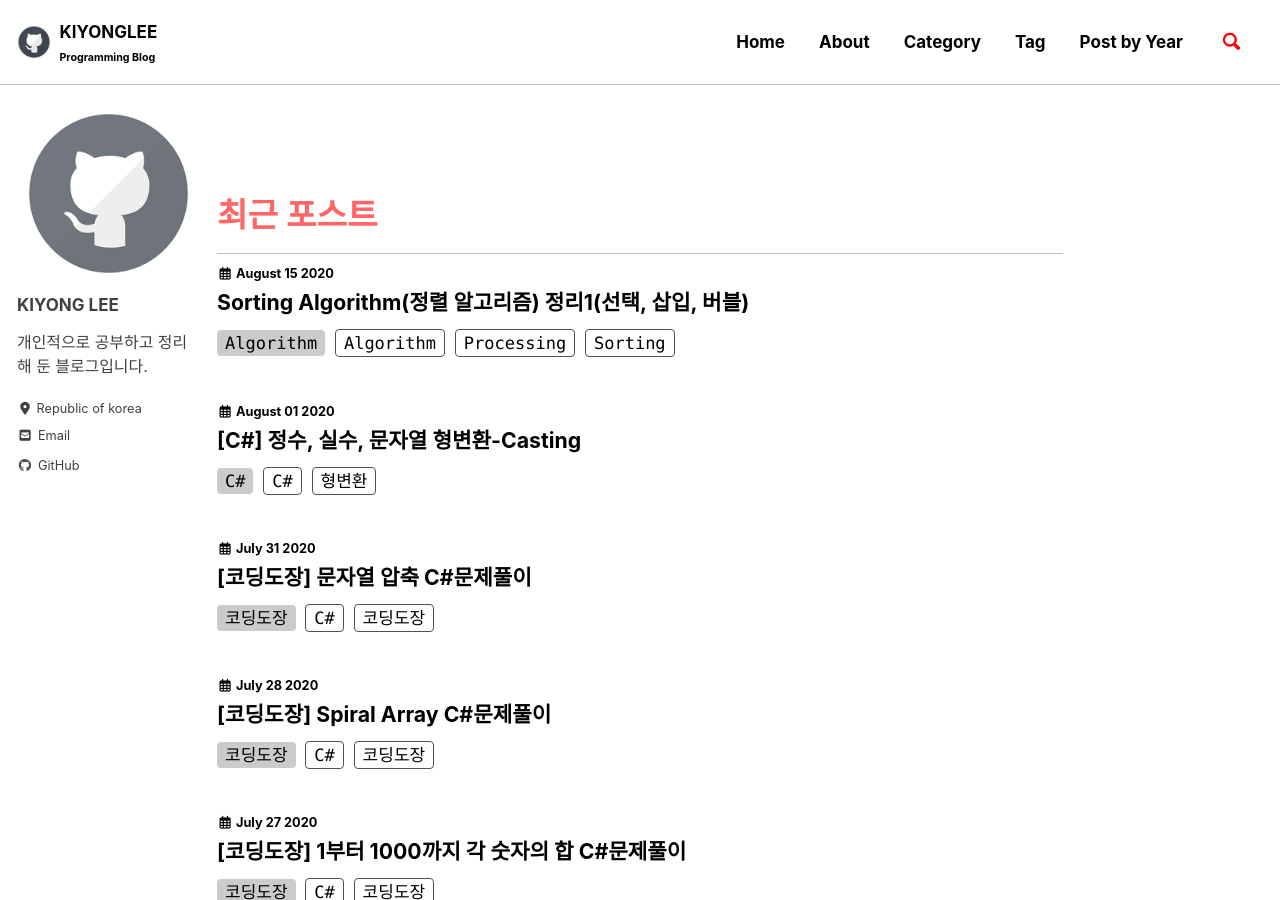
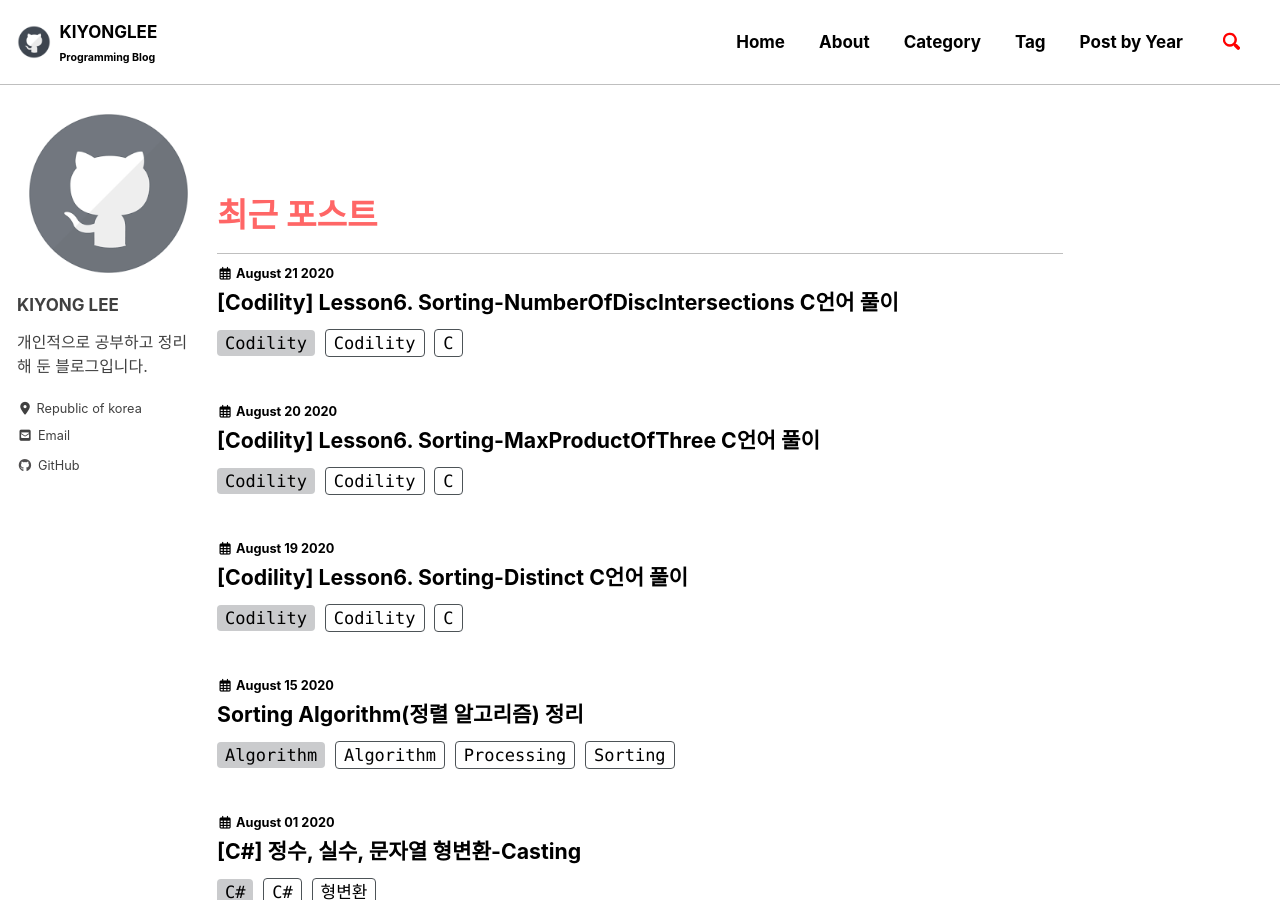
Before and after one commit to kiyongpro/kiyongpro.github.io, a Jekyll site: the page built from index.html, in a window 1280 px wide and 900 px high. Built offline with Jekyll 4.4.1, drawn with Linux system fonts in a browser that asks for light colours; cached includes are drawn as plain includes; nearby versions of some CDN libraries; some web fonts are replaced; the list of posts is cut into pages by our own code; part of the change alters nothing that is shown.

Commit message:
post: Codility

```diff
--- a/_posts/Algorithm/2020-08-15-Sorting.md
+++ b/_posts/Algorithm/2020-08-15-Sorting.md
@@ -1,5 +1,5 @@
 ---
-title:  "Sorting Algorithm(정렬 알고리즘) 정리1(선택, 삽입, 버블)"
+title:  "Sorting Algorithm(정렬 알고리즘) 정리"
 
 categories:
   - Algorithm
@@ -10,7 +10,7 @@ toc: true
 toc_sticky: true
 
 date: 2020-08-15
-last_modified_at:
+last_modified_at: 2020-08-20
 ---
 
 {: .notice--warning}
--- /dev/null
+++ b/_posts/Study/Codility/lessons6-Sorting/2020-08-19-Distinct.md
@@ -0,0 +1,93 @@
+---
+title:  "[Codility] Lesson6. Sorting-Distinct C언어 풀이"
+
+categories:
+  - Codility
+tags:
+  - [Codility, C]
+
+toc: false
+toc_sticky: false
+
+date: 2020-08-19
+last_modified_at:
+---
+# Lessons6 Sorting(정렬)
+---
+정렬은 데이터를 일정한 순서로 배열하는 과정이다. 대체로 원소의 값에 따라 정렬하게 되는데, 원소에는 숫자, 단어 등이 포함된다.
+
+예를 들어, 학생들을 정렬하기 위한 원소로는 그들의 키, 이름, 생년월일을 가질 수 있으며, 시민들의 수에 따라 도시를 정렬 할 수 있다. 가장 많이 사용되는 순서는 숫자와 문자 순이다.
+
+정렬 알고리즘은 여러 가지가 있으며, 시간 복잡성과 메모리 사용 측면에서 상당한 차이가 존재한다.
+
+<br>
+
+# 1. 문제
+---
+길이가 N인 배열 A가 주어졌을 때, **중복되지 않는 원소의 개수를 구하는 문제**
+
+>예제
+A[0] = 2  A[1] = 1  A[2] = 1
+A[3] = 2  A[4] = 3  A[5] = 1
+
+1, 2, 3이 존재하므로 `3`을 반환해준다.
+
+<br>
+
+# 2. 정답
+## 첫번째 - 100점
+>O(N*log(N)) or O(N)
+
+{% highlight c linenos %}
+void swap(int* data, int index1, int index2)
+{
+    int temp = data[index1];
+    data[index1] = data[index2];
+    data[index2] = temp;
+}
+
+void quickSort(int* data, int left, int right)
+{
+    int pivotValue = data[(left + right) / 2];
+    int i = left;
+    int j = right;
+
+    while (i <= j)
+    {
+        while (data[i] < pivotValue) i++;
+        while (data[j] > pivotValue) j--;
+        if (i <= j)
+        {
+            swap(data, i, j);
+            i++;
+            j--;
+        }
+    }
+    if (left < j)
+        quickSort(data, left, j);
+    if (right > i)
+        quickSort(data, i, right);
+}
+
+int solution(int A[], int N) {
+    if(N == 0) return 0;
+
+    int count = 1;
+
+    quickSort(A, 0, N-1);
+
+    for(int i = 1; i < N; i++){
+        if(A[i] == A[i-1])
+            continue;
+        count++;
+    }
+
+    return count;
+}
+{% endhighlight %}
+
+퀵 정렬(Quick Sort)를 사용해서 A를 정렬한 뒤 중복되지 않는 원소의 합을 반환해 주었다.
+
+<br>
+
+[맨 위로 이동하기](#){: .btn .btn--primary }{: .align-right}
--- /dev/null
+++ b/_posts/Study/Codility/lessons6-Sorting/2020-08-20-MaxProductOfThree.md
@@ -0,0 +1,91 @@
+---
+title:  "[Codility] Lesson6. Sorting-MaxProductOfThree C언어 풀이"
+
+categories:
+  - Codility
+tags:
+  - [Codility, C]
+
+toc: false
+toc_sticky: false
+
+date: 2020-08-20
+last_modified_at:
+---
+# 1. 문제
+---
+길이가 N인 배열 A가 주어졌을 때, **3개의 원소를 곱해서 가장 큰 수를 반환하는 문제**
+
+>예제
+A[0] = -3
+A[1] = 1
+A[2] = 2
+A[3] = -2
+A[4] = 5
+A[5] = 6
+
+- (0, 1, 2) : -3 * 1 * 2 = -6
+- (1, 2, 4) : 1 * 2 * 5 = 10
+- (2, 4, 5) : 2 * 5 * 6 = 60
+
+3개의 곱중 가장 큰 `60`을 반환해 준다.
+
+<br>
+
+# 2. 정답
+## 첫번째 - 100점
+>O(N * log(N))
+
+{% highlight c linenos %}
+void swap(int* data, int index1, int index2)
+{
+    int temp = data[index1];
+    data[index1] = data[index2];
+    data[index2] = temp;
+}
+
+void quickSort(int* data, int left, int right)
+{
+    int pivotValue = data[(left + right) / 2];
+    int i = left;
+    int j = right;
+
+    while (i <= j)
+    {
+        while (data[i] < pivotValue) i++;
+        while (data[j] > pivotValue) j--;
+        if (i <= j)
+        {
+            swap(data, i, j);
+            i++;
+            j--;
+        }
+    }
+    if (left < j)
+        quickSort(data, left, j);
+    if (right > i)
+        quickSort(data, i, right);
+}
+int solution(int A[], int N) {
+
+    quickSort(A, 0, N-1);
+
+    int frontMul = A[0] * A[1] * A[N-1];
+    int rearMul = A[N-1] * A[N-2] * A[N-3];
+
+    return frontMul > rearMul ? frontMul : rearMul;
+}
+{% endhighlight %}
+
+오름차순 정렬이 되어 있다고 가정 할 시, 가장 큰수가 나오는 방법은 2가지가 있다.
+
+1. 가장 큰 3개의 수의 곱
+2. 가장 작은 2개의 수와 가장 큰 1개의 수의 곱
+
+원소에 음수가 포함 되어있지 않다면 1번이 확실하지만 음수가 포함 되어 있으므로 2번의 과정도 확인 하여야 한다.
+
+퀵 정렬(Quick Sort)를 사용해서 A를 정렬한 뒤, 1번과 2번의 수를 비교하여 가장 큰 수를 반환해 준다.
+
+<br>
+
+[맨 위로 이동하기](#){: .btn .btn--primary }{: .align-right}
--- /dev/null
+++ b/_posts/Study/Codility/lessons6-Sorting/2020-08-21-NumberOfDiscIntersections.md
@@ -0,0 +1,165 @@
+---
+title:  "[Codility] Lesson6. Sorting-NumberOfDiscIntersections C언어 풀이"
+
+categories:
+  - Codility
+tags:
+  - [Codility, C]
+
+toc: false
+toc_sticky: false
+
+date: 2020-08-21
+last_modified_at:
+---
+# 1. 문제
+---
+원의 중심이 (K, 0) 이고, 반지름이 A[k]인 원 N개가 주어 졌을 때, **겹치는 원의 개수를 반환하는 문제이다.**
+
+>예제
+A[0] = 1
+A[1] = 5
+A[2] = 2
+A[3] = 1
+A[4] = 4
+A[5] = 0
+
+이런 모양의 그림이 나오게 된다.
+![1](https://user-images.githubusercontent.com/33146320/90871467-17cc6880-e3d6-11ea-939f-a6c83d20b2c8.png){: width="300" height="150"}
+
+<details>
+<summary>이미지 해설 접기/펼치기</summary>
+<div markdown="1">
+
+## K = 0 일 때 (기준 빨간색, 겹치는 원 파란색)
+![2](https://user-images.githubusercontent.com/33146320/90871470-1a2ec280-e3d6-11ea-8599-dafd8fb567c0.png){: width="300" height="150"}
+겹치는 원의 숫자가 3개이다. k = 0은 제외 시킨다.
+
+## k = 1 일 때
+![3](https://user-images.githubusercontent.com/33146320/90871474-1ac75900-e3d6-11ea-9b8f-153f7990f08a.png){: width="300" height="150"}
+겹치는 원의 숫자가 4개이다. 3 + 4 = 7
+
+## k = 2 일 때
+![4](https://user-images.githubusercontent.com/33146320/90871476-1b5fef80-e3d6-11ea-9c79-4f7b38083560.png){: width="300" height="150"}
+겹치는 원의 숫자가 2개이다. 7 + 2 = 9
+
+## k = 3 일 때
+![5](https://user-images.githubusercontent.com/33146320/90871483-1d29b300-e3d6-11ea-97e4-b4d61d7faf99.png){: width="300" height="150"}
+겹치는 원의 숫자가 1개이다. 9 + 1 = 10
+
+## k = 4 일 때
+![6](https://user-images.githubusercontent.com/33146320/90871495-21ee6700-e3d6-11ea-823a-b309c73addf4.png){: width="300" height="150"}
+겹치는 원의 숫자가 1개이다. 10 + 1 = 11
+
+## k = 5 일 때
+![7](https://user-images.githubusercontent.com/33146320/90871513-287cde80-e3d6-11ea-9e38-0076989a94dc.png){: width="300" height="150"}
+겹치는 원의 숫자가 0개이다. 답은 `11`이 된다.
+
+</div>
+</details>
+<br>
+
+# 2. 정답
+## 첫번째 - 100점
+>O(N*log(N)) or O(N)
+
+{% highlight c linenos %}
+void swap(int* data, int index1, int index2)
+{
+    int temp = data[index1];
+    data[index1] = data[index2];
+    data[index2] = temp;
+}
+
+void quickSort(int* data, int left, int right)
+{
+    int pivotValue = data[(left + right) / 2];
+    int i = left;
+    int j = right;
+
+    while (i <= j)
+    {
+        while (data[i] < pivotValue) i++;
+        while (data[j] > pivotValue) j--;
+        if (i <= j)
+        {
+            swap(data, i, j);
+            i++;
+            j--;
+        }
+    }
+    if (left < j)
+        quickSort(data, left, j);
+    if (right > i)
+        quickSort(data, i, right);
+}
+
+int solution(int A[], int N) {
+    int* discS = (int*)malloc(sizeof(int) * N);
+    int* discE = (int*)malloc(sizeof(int) * N);
+
+    for(int i = 0; i < N; i++){
+        discS[i] = i > A[i] ? i-A[i] : 0;
+        discE[i] = N-i-1 > A[i] ? i+A[i] : N-1;
+    }
+    quickSort(discS , 0, N-1);
+    quickSort(discE , 0, N-1);
+
+    int s = 0, e = 0, c = 0, result = 0;
+    while(e < N){
+        if(s < N && discS[s] <= discE[e]){
+            c++;
+            s++;
+        }else{
+            result += --c;
+            e++;
+        }
+    }
+    return result < 10000001 ? result : -1;
+}
+{% endhighlight %}
+
+### 36 ~ 37Line
+원의 크기가 0 ~ N-1 범위를 벗어 나는걸 방지하기 위한 부분
+원소의 숫자가 int의 범위를 벗어나는 걸 방지하기 위해서 사용했다.
+
+### 43Line
+1. s[0] <= e[0]  c = 1
+![1](https://user-images.githubusercontent.com/33146320/90874198-595f1280-e3da-11ea-8507-9ff7c48c4a44.png){: width="300" height="150"}
+
+<br>
+
+- s[1] <= e[0]  c = 2
+![2](https://user-images.githubusercontent.com/33146320/90874199-59f7a900-e3da-11ea-981f-e587920ffdab.png){: width="300" height="150"}
+
+<br>
+
+- s[2,3] <= e[0]>  c = 4
+![3](https://user-images.githubusercontent.com/33146320/90874200-5a903f80-e3da-11ea-8146-575445796880.png){: width="300" height="150"}
+
+<br>
+
+- s[4] > e[0] (c = 3, reslut += c = 3)
+s[4] <= e[1] c = 4
+![4](https://user-images.githubusercontent.com/33146320/90874204-5b28d600-e3da-11ea-8f46-990eff8b0593.png){: width="300" height="150"}
+
+<br>
+
+- s[5] > e[1] (c = 3, reslut += c = 6)
+s[5] > e[2] (c = 2, reslut += c = 8)
+s[5] <= e[3] c = 3
+![5](https://user-images.githubusercontent.com/33146320/90874206-5b28d600-e3da-11ea-83b0-9bf1d6fb74f5.png){: width="300" height="150"}
+
+<br>
+
+- e[4] (c = 2, reslut += c = 10) (s[6]은 없으므로 비교X)
+![6](https://user-images.githubusercontent.com/33146320/90874207-5bc16c80-e3da-11ea-928d-699d90abba7d.png){: width="300" height="150"}
+
+<br>
+
+- e[5] (c = 1, reslut += c = 11)
+![7](https://user-images.githubusercontent.com/33146320/90874208-5bc16c80-e3da-11ea-9b9f-9e4245c5e99c.png){: width="300" height="150"}
+
+<br>
+
+[맨 위로 이동하기](#){: .btn .btn--primary }{: .align-right}
```
